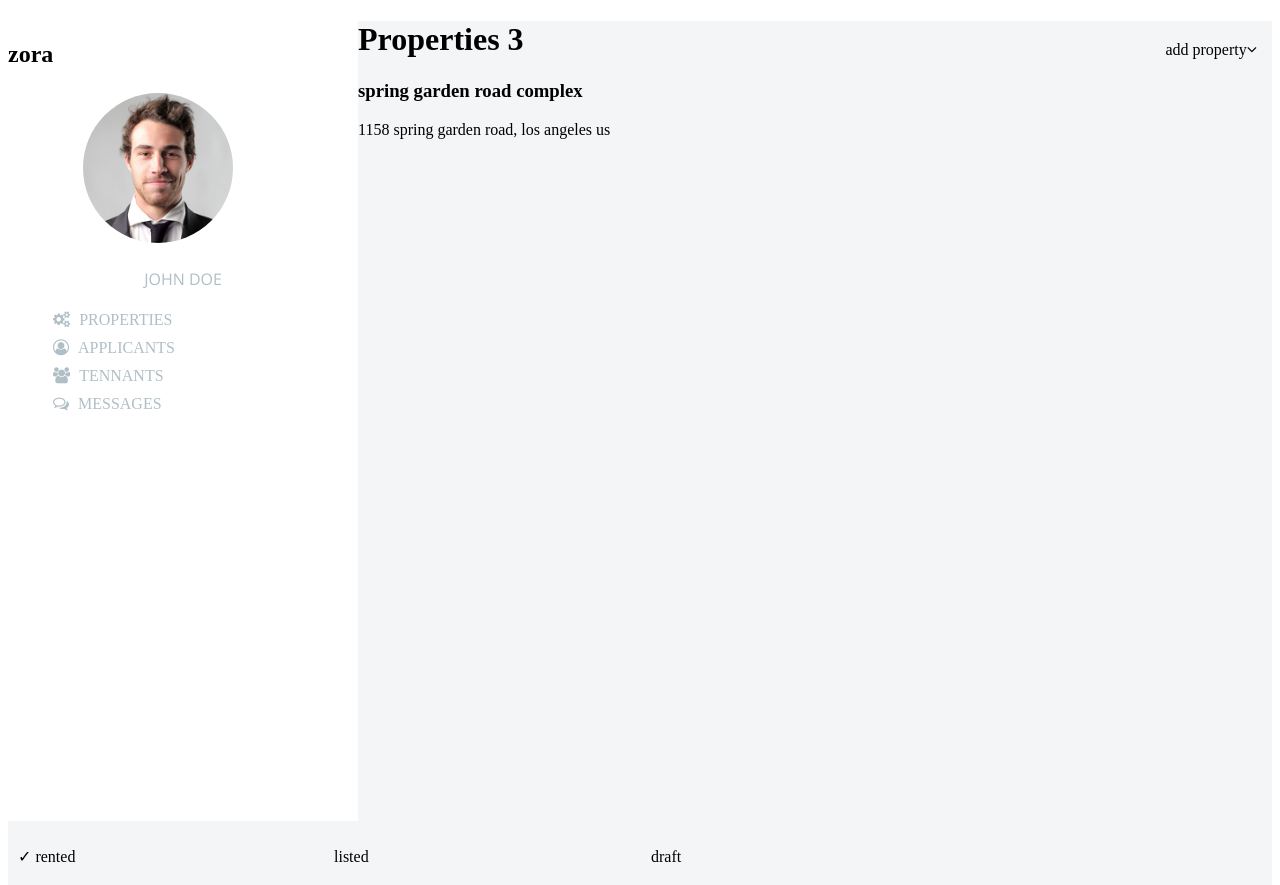
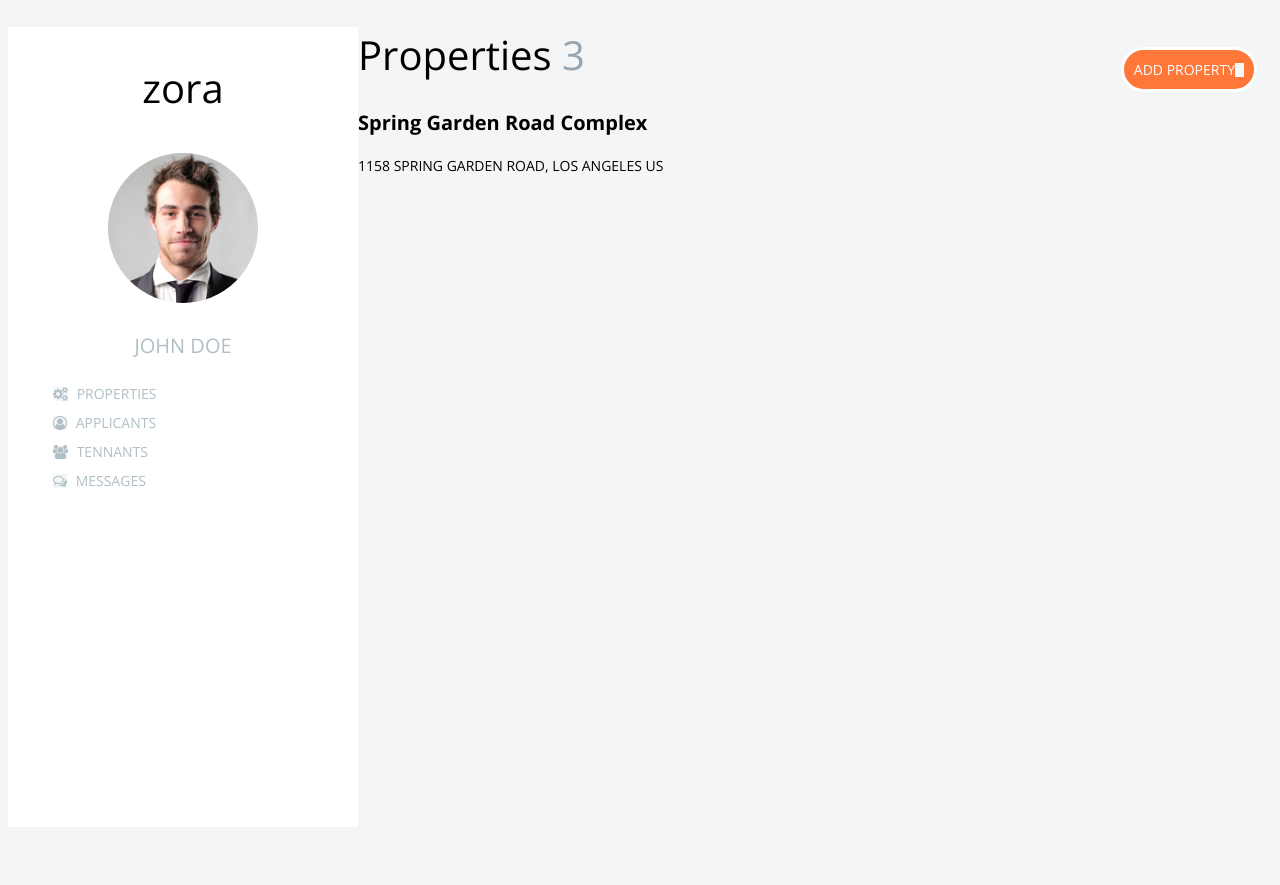
Before and after one commit to Warglaive/HTML5-CSS, a plain HTML site: page CSS Presentation and Positioning/02. Zora Properties/02. Zora Properties.html in a window 1280 px wide. Shown: the top 885 px of the page. Drawn offline with nearby package versions, Linux system fonts and the light colour scheme.

Commit message:
Update zoraProperties.css

```diff
--- a/CSS Presentation and Positioning/02. Zora Properties/zoraProperties.css
+++ b/CSS Presentation and Positioning/02. Zora Properties/zoraProperties.css
@@ -1,11 +1,20 @@
 @import url('https://fonts.googleapis.com/css?family=Comfortaa:700|Open+Sans:400,700');
 @import url('https://maxcdn.bootstrapcdn.com/font-awesome/4.7.0/css/font-awesome.min.css');
+*{
+	font: 14px "Open Sans", Arial, sans-serif;  "Comfortaa", sans-serif;
+	background: #f3f5f7;
+}
 aside{
 	float: left;
 	display: block;
 	background-color: #fff;
 	height: 800px;
 	width:350px;
+}
+aside h1{
+	font-size: 40px;
+	text-align: center;
+	background: #fff;
 }
 div{
 	padding: auto;
@@ -23,14 +32,16 @@ img{
 aside img{
 	width: 150px;
 	height: 150px;
-	margin-left: 75px;
+	margin-left: 100px;
 	border-radius: 50%;
 }
 aside p{
     font-family: 'Open Sans' , Arial, sans-serif;
 	text-align: center;
 	text-transform: uppercase;
+	font-size: 20px;
 	color: #B0BFC6;
+	background: #fff;
 }
 nav ul li , a{
 	list-style-type: none;
@@ -38,6 +49,28 @@ nav ul li , a{
 	text-decoration: none;
 	text-transform: uppercase;
 	padding: 5px;
+	background:#fff;
+}
+ul{
+	background:#fff;
+}
+li:hover{
+	color: black;
+}
+main div h1{
+	font-size: 40px;
+}
+span{
+	font-size: 40px;
+	color: #95A6B0;
+}
+main div h3{
+	font-size: 20px;
+	text-transform: capitalize;
+    font-weight: 600;
+}
+main div p{
+	text-transform: uppercase;
 }
 .add{
 	float:right;
@@ -55,7 +88,7 @@ nav ul li , a{
     margin-left: 316px;
 }
 .firstThreeBox{
-	margin-top: -383px;
+	margin-top: -397px;
     margin-bottom: 100px;
     margin-right: 189px;
     margin-left: 633px;
@@ -73,8 +106,61 @@ nav ul li , a{
     margin-left: 668px;
 }
 .secondThreeBox{
-    margin-top: -383px;
+    margin-top: -397px;
     margin-bottom: 100px;
     margin-right: 150px;
     margin-left: 985px;
 }
+.rented{
+	background-color: #B7C4CD;
+	width: 100px;
+	position: relative;
+	margin-left: -20px;
+	border-radius: 20px;
+	color:#fff;
+	padding: 7px;
+	text-align: center;
+	text-transform: uppercase;
+	margin-top: 70px;
+}
+.listed{
+	background-color: #68BA69;
+	color: #fff;
+	text-align: center;
+	width: 100px;
+	position: relative;
+	margin-left: 5px;
+	border-radius: 20px;
+	text-transform: uppercase;
+	padding: 7px;
+	margin-bottom: 6px;
+}
+.draft{
+	background-color: #95A6B0;
+	width: 100px;
+	border-radius: 20px;
+	padding: 7px;
+	text-align: center;
+	color: #fff;
+}
+.add{
+	border: solid;
+	background-color:#FF7739;
+	color:#fff;
+	padding: 10px;
+	text-transform: uppercase;
+	border-radius: 25px;
+}
+.add:hover{
+	color: #FF7739;
+	cursor: pointer;
+	background-color: #fff;
+}
+button i{
+	padding: 5px;
+	background-color:#FF7739;
+	color: #fff;
+}
+button i:hover{
+	background-color:#fff;
+}
```
